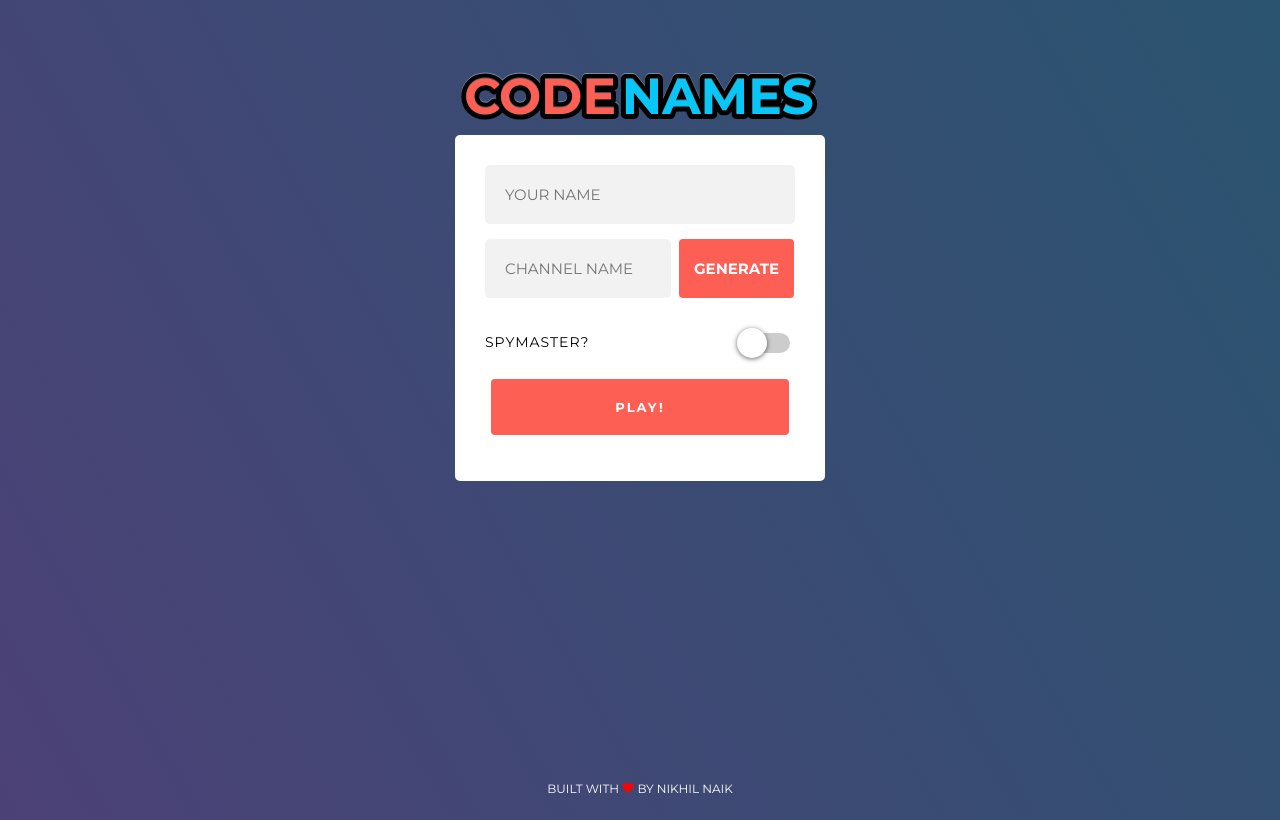
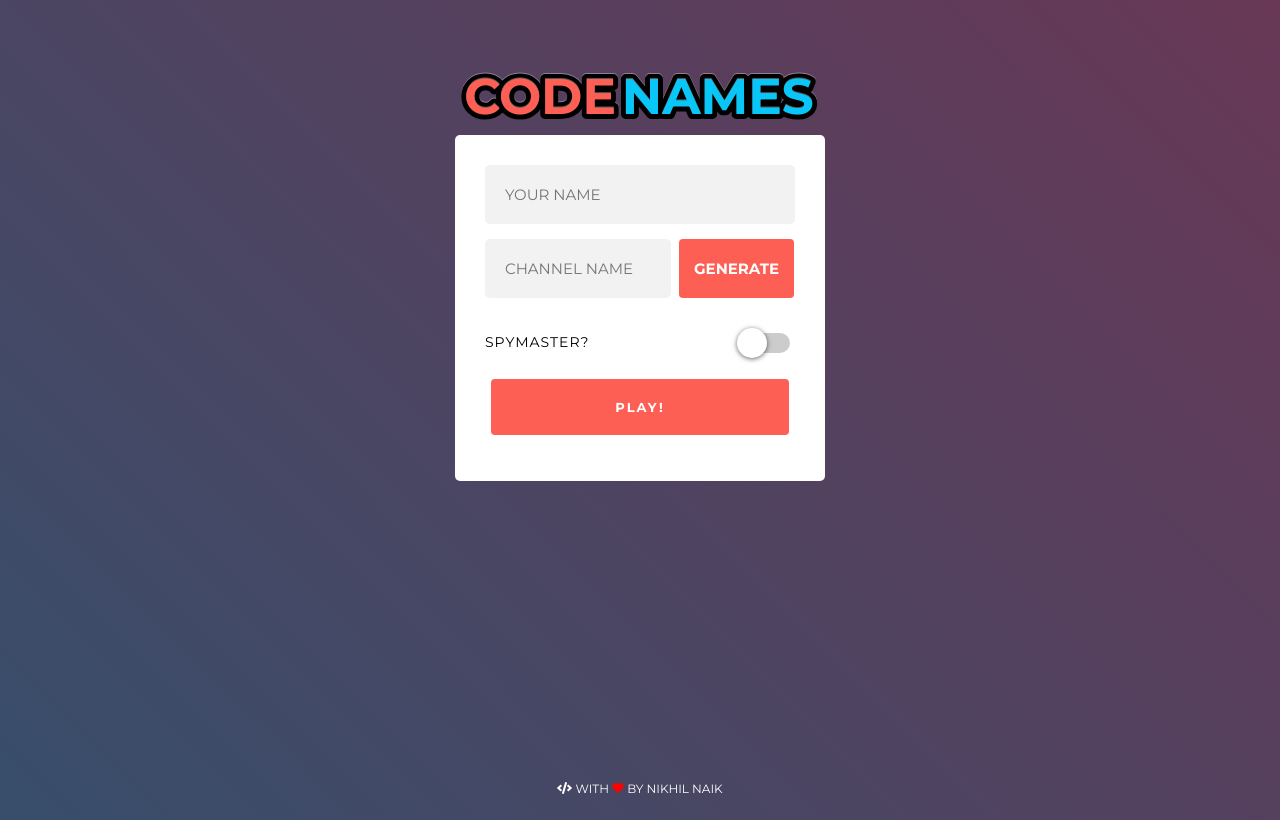
Before and after one commit to pnikhil/codenames_client, a React (Create React App) app: page / in a window 1280 px wide. Built offline with nearby package versions, Linux system fonts and the light colour scheme.

Commit message:
changed background

```diff
--- a/src/components/Footer.jsx
+++ b/src/components/Footer.jsx
@@ -2,12 +2,12 @@ import React from 'react';
 import '../css/App.css';
 
 import { FontAwesomeIcon } from '@fortawesome/react-fontawesome'
-import {faHeart} from '@fortawesome/free-solid-svg-icons'
+import {faHeart, faCode} from '@fortawesome/free-solid-svg-icons'
 
 const Footer = () => {
     return (
         <div>
-            <footer className={'footer'}>Built with <FontAwesomeIcon className="heart fa-beat" icon={faHeart}/> by Nikhil Naik</footer>
+            <footer className={'footer'}><FontAwesomeIcon className="fa-beat" icon={faCode}/> with <FontAwesomeIcon className="heart fa-beat" icon={faHeart}/> by Nikhil Naik</footer>
         </div>
     )
 }
--- a/src/components/Join.jsx
+++ b/src/components/Join.jsx
@@ -120,7 +120,7 @@ const Join = () => {
 
                         <input type="text" id='name-input' placeholder="Your Name" className="nameInput"
                                onChange={(e) => setName(e.target.value)}/>
-                        <div class={'channel-grp'}><input type="text" id='channel-input' placeholder="CHANNEL NAME"
+                        <div className={'channel-grp'}><input type="text" id='channel-input' placeholder="CHANNEL NAME"
                                                           className="channelInput"
                                                           value={channel}
                                                           onChange={(e) => setChannel(e.target.value)}/>
@@ -166,7 +166,7 @@ const Join = () => {
                         </Link>
 
                         {channel.length > 3 ?
-                            <div class={'copy-div'}><button type="button" className={'button-inner copy-btn'}
+                            <div className={'copy-div'}><button type="button" className={'button-inner copy-btn'}
                                     onClick={copyUrl}>Copy URL<FontAwesomeIcon icon={faCopy}/></button></div> : ''}
 
                     </form>
--- a/src/css/App.css
+++ b/src/css/App.css
@@ -27,8 +27,27 @@
 
 body {
   font-family: 'Montserrat', sans-serif;
-  background:linear-gradient(-120deg, #2A5470, #4C4177);
-  overflow-x: hidden;
+  background: linear-gradient(45deg, #5837ab, #2A5470, #8c2747);
+  background-size: 400% 400%;
+  -webkit-animation: gradient 18s ease infinite;
+  -moz-animation: gradient 18s ease infinite;
+  animation: gradient 18s ease infinite;
+}
+
+@-webkit-keyframes gradient {
+  0%{background-position:0% 66%}
+  50%{background-position:100% 35%}
+  100%{background-position:0% 66%}
+}
+@-moz-keyframes gradient {
+  0%{background-position:0% 66%}
+  50%{background-position:100% 35%}
+  100%{background-position:0% 66%}
+}
+@keyframes gradient {
+  0%{background-position:0% 66%}
+  50%{background-position:100% 35%}
+  100%{background-position:0% 66%}
 }
 
 body.modal-open {
--- a/src/css/Game.css
+++ b/src/css/Game.css
@@ -106,7 +106,7 @@ color: var(--neutral-dark);
 }
 
 .card.hidden.black {
-    box-shadow: inset 0 0 0 2px #fff, inset 0 0 0 14px #333;
+    box-shadow: inset 0 0 0 2px #fff, inset 0 0 0 7px #333;
 }
 
 .card.red {
```
